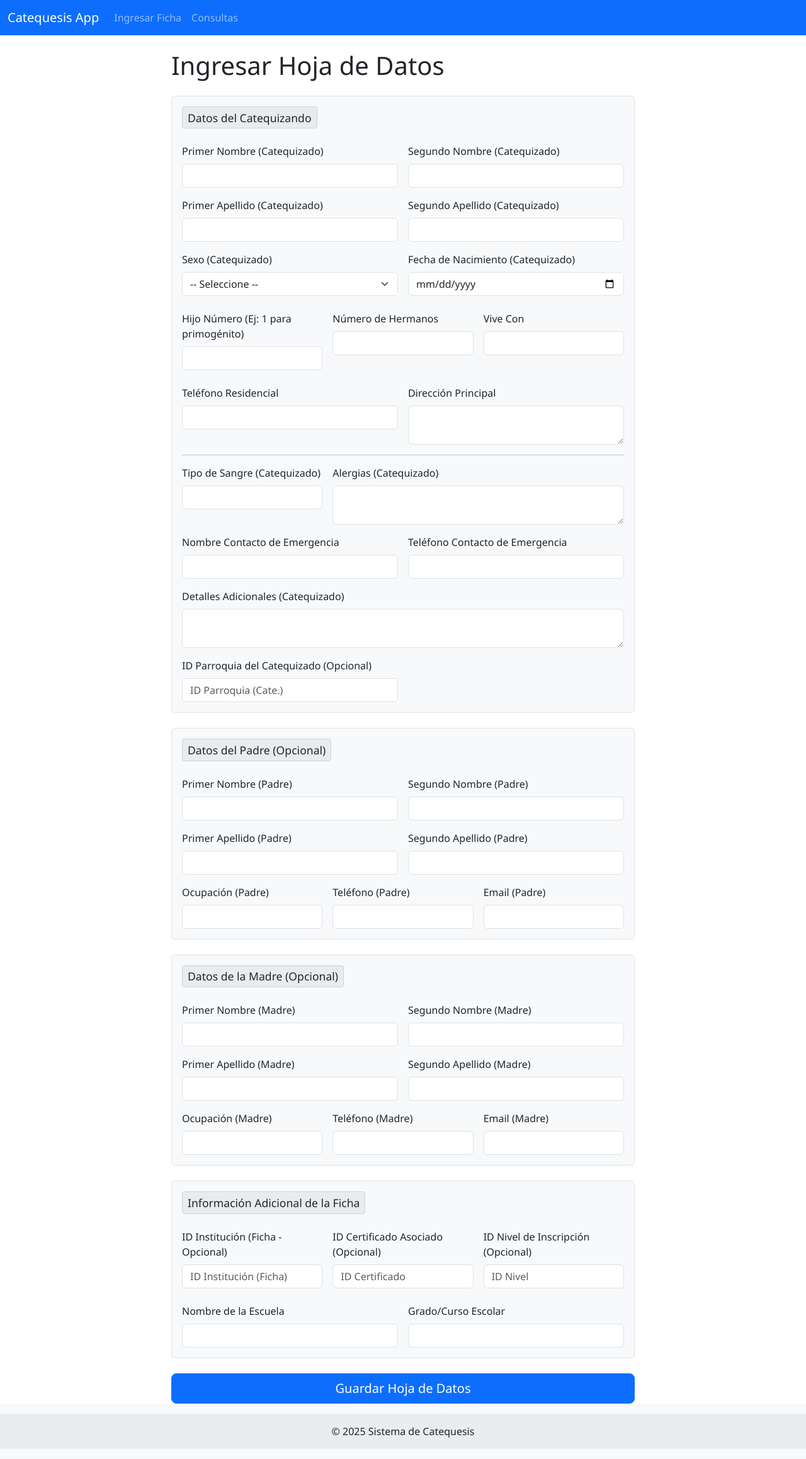
After one commit to G4B0CM/SanFranciscanosPython, a Flask app: page /Documents/new in a window 1280 px wide. The commit adds this page. Shown: the whole page at 63% size. Run offline with Flask 3, Linux system fonts and the light colour scheme; some libraries are stand-ins or nearby versions.

Commit message:
Agregado básico implementado, en la base de datos.

```diff
--- /dev/null
+++ b/SanFranciscanos/QueryDeComprobacionDataSheet.sql
@@ -0,0 +1,2 @@
+SELECT *
+FROM Documents.v_InfoDataSheet
--- /dev/null
+++ b/SanFranciscanos/forms.py
@@ -0,0 +1,54 @@
+from flask_wtf import FlaskForm
+from wtforms import StringField, DateField, SelectField, IntegerField, TextAreaField, SubmitField, BooleanField
+from wtforms.validators import DataRequired, Optional, Length, Email, Regexp, NumberRange
+
+class DataSheetForm(FlaskForm):
+    # --- Catequizado ---
+    c_firstName = StringField('Primer Nombre (Catequizado)', validators=[DataRequired(), Length(max=30)])
+    c_secondName = StringField('Segundo Nombre (Catequizado)', validators=[Optional(), Length(max=30)])
+    c_lastName = StringField('Primer Apellido (Catequizado)', validators=[DataRequired(), Length(max=30)])
+    c_secondLastName = StringField('Segundo Apellido (Catequizado)', validators=[Optional(), Length(max=30)])
+    c_sex = SelectField('Sexo (Catequizado)', choices=[('', '-- Seleccione --'), ('M', 'Masculino'), ('F', 'Femenino')], validators=[DataRequired()])
+    ds_sonNumbr = IntegerField('Hijo Número (Ej: 1 para primogénito)', validators=[Optional(), NumberRange(min=0)])
+    ds_numbrBrothers = IntegerField('Número de Hermanos', validators=[Optional(), NumberRange(min=0)])
+    ds_livesWith = StringField('Vive Con', validators=[Optional(), Length(max=50)])
+    ds_residentialPhone = StringField('Teléfono Residencial', validators=[Optional(), Length(max=15), Regexp(r'^\+?1?\d{7,15}$', message="Número de teléfono inválido.")])
+    ds_mainAddress = TextAreaField('Dirección Principal', validators=[Optional(), Length(max=150)])
+
+    c_birthdate = DateField('Fecha de Nacimiento (Catequizado)', format='%Y-%m-%d', validators=[DataRequired()])
+    c_bloodType = StringField('Tipo de Sangre (Catequizado)', validators=[DataRequired(), Length(max=5)])
+    c_alergies = TextAreaField('Alergias (Catequizado)', validators=[Optional()])
+    c_emergencyContactName = StringField('Nombre Contacto de Emergencia', validators=[DataRequired(), Length(max=50)])
+    c_emergencyContactPhone = StringField('Teléfono Contacto de Emergencia', validators=[DataRequired(), Length(max=15), Regexp(r'^\+?1?\d{7,15}$', message="Número de teléfono inválido.")])
+    c_details = TextAreaField('Detalles Adicionales (Catequizado)', validators=[Optional()])
+    c_idInstitution = IntegerField('ID Parroquia del Catequizado (Opcional)', validators=[Optional()]) # Debería ser un SelectField si cargas las parroquias
+    # c_state = BooleanField('Estado Activo', default=True) # El SP ya tiene default, no es necesario en el form a menos que quieras cambiarlo
+
+    # --- Padre ---
+    f_firstName = StringField('Primer Nombre (Padre)', validators=[Optional(), Length(max=30)])
+    f_secondName = StringField('Segundo Nombre (Padre)', validators=[Optional(), Length(max=30)])
+    f_lastName = StringField('Primer Apellido (Padre)', validators=[Optional(), Length(max=30)])
+    f_secondLastName = StringField('Segundo Apellido (Padre)', validators=[Optional(), Length(max=30)])
+    f_ocupation = StringField('Ocupación (Padre)', validators=[Optional(), Length(max=50)])
+    f_phoneContact = StringField('Teléfono (Padre)', validators=[Optional(), Length(max=15), Regexp(r'^\+?1?\d{7,15}$', message="Número de teléfono inválido.")])
+    f_emailContact = StringField('Email (Padre)', validators=[Optional(), Email(), Length(max=50)])
+
+    # --- Madre ---
+    m_firstName = StringField('Primer Nombre (Madre)', validators=[Optional(), Length(max=30)])
+    m_secondName = StringField('Segundo Nombre (Madre)', validators=[Optional(), Length(max=30)])
+    m_lastName = StringField('Primer Apellido (Madre)', validators=[Optional(), Length(max=30)])
+    m_secondLastName = StringField('Segundo Apellido (Madre)', validators=[Optional(), Length(max=30)])
+    m_ocupation = StringField('Ocupación (Madre)', validators=[Optional(), Length(max=50)])
+    m_phoneContact = StringField('Teléfono (Madre)', validators=[Optional(), Length(max=15), Regexp(r'^\+?1?\d{7,15}$', message="Número de teléfono inválido.")])
+    m_emailContact = StringField('Email (Madre)', validators=[Optional(), Email(), Length(max=50)])
+
+    # --- Iglesia y Nivel (Ficha) ---
+    ds_idInstitution = IntegerField('ID Institución (Ficha - Opcional)', validators=[Optional()]) # Debería ser SelectField
+    ds_idCertificate = IntegerField('ID Certificado Asociado (Opcional)', validators=[Optional()])
+    ds_idLevel = IntegerField('ID Nivel de Inscripción (Opcional)', validators=[Optional()]) # Debería ser SelectField
+
+    # --- Información Escolar (Ficha) ---
+    ds_schoolsName = StringField('Nombre de la Escuela', validators=[DataRequired(), Length(max=100)])
+    ds_schoolGrade = StringField('Grado/Curso Escolar', validators=[DataRequired(), Length(max=30)])
+
+    submit = SubmitField('Guardar Hoja de Datos')
--- /dev/null
+++ b/SanFranciscanos/routes.py
@@ -0,0 +1,102 @@
+from flask import Blueprint, render_template, request, redirect, url_for, flash, current_app
+from sqlalchemy import text
+from .forms import DataSheetForm
+import datetime # Necesario para conversión de fechas si el formulario no lo hace automáticamente
+
+bp = Blueprint('Documents', __name__, url_prefix='/Documents')
+
+@bp.route('/new', methods=['GET', 'POST'])
+def new_data_sheet():
+    form = DataSheetForm()
+    if form.validate_on_submit():
+
+        params = {
+            "c_firstName": form.c_firstName.data,
+            "c_secondName": form.c_secondName.data or None,
+            "c_lastName": form.c_lastName.data,
+            "c_secondLastName": form.c_secondLastName.data or None,
+            "c_sex": form.c_sex.data,
+            "ds_sonNumbr": form.ds_sonNumbr.data,
+            "ds_numbrBrothers": form.ds_numbrBrothers.data,
+            "ds_livesWith": form.ds_livesWith.data or None,
+            "ds_residentialPhone": form.ds_residentialPhone.data or None,
+            "ds_mainAddress": form.ds_mainAddress.data or None,
+            "c_birthdate": form.c_birthdate.data,
+            "c_bloodType": form.c_bloodType.data,
+            "c_alergies": form.c_alergies.data or None,
+            "c_emergencyContactName": form.c_emergencyContactName.data,
+            "c_emergencyContactPhone": form.c_emergencyContactPhone.data,
+            "c_details": form.c_details.data or None,
+            "c_idInstitution": form.c_idInstitution.data,
+            "c_state": True,
+
+            "f_firstName": form.f_firstName.data or None,
+            "f_secondName": form.f_secondName.data or None,
+            "f_lastName": form.f_lastName.data or None,
+            "f_secondLastName": form.f_secondLastName.data or None,
+            "f_ocupation": form.f_ocupation.data or None,
+            "f_phoneContact": form.f_phoneContact.data or None,
+            "f_emailContact": form.f_emailContact.data or None,
+
+            "m_firstName": form.m_firstName.data or None,
+            "m_secondName": form.m_secondName.data or None,
+            "m_lastName": form.m_lastName.data or None,
+            "m_secondLastName": form.m_secondLastName.data or None,
+            "m_ocupation": form.m_ocupation.data or None,
+            "m_phoneContact": form.m_phoneContact.data or None,
+            "m_emailContact": form.m_emailContact.data or None,
+
+            "ds_idInstitution": form.ds_idInstitution.data,
+            "ds_idCertificate": form.ds_idCertificate.data,
+            "ds_idLevel": form.ds_idLevel.data,
+            "ds_schoolsName": form.ds_schoolsName.data,
+            "ds_schoolGrade": form.ds_schoolGrade.data,
+        }
+
+        SessionLocal = current_app.SessionLocal
+        session = SessionLocal()
+
+        try:
+            # Construir la llamada al Stored Procedure
+            # Asegúrate que los nombres de los parámetros en el SQL coincidan con los del SP
+            sql_query = text("""
+                DECLARE @CreatedDataSheetID INT;
+                EXEC Documents.sp_InsertDataSheet
+                    @c_firstName = :c_firstName, @c_secondName = :c_secondName, @c_lastName = :c_lastName,
+                    @c_secondLastName = :c_secondLastName, @c_sex = :c_sex, @ds_sonNumbr = :ds_sonNumbr,
+                    @ds_numbrBrothers = :ds_numbrBrothers, @ds_livesWith = :ds_livesWith,
+                    @ds_residentialPhone = :ds_residentialPhone, @ds_mainAddress = :ds_mainAddress,
+                    @c_birthdate = :c_birthdate, @c_bloodType = :c_bloodType, @c_alergies = :c_alergies,
+                    @c_emergencyContactName = :c_emergencyContactName, @c_emergencyContactPhone = :c_emergencyContactPhone,
+                    @c_details = :c_details, @c_idInstitution = :c_idInstitution, @c_state = :c_state,
+                    @f_firstName = :f_firstName, @f_secondName = :f_secondName, @f_lastName = :f_lastName,
+                    @f_secondLastName = :f_secondLastName, @f_ocupation = :f_ocupation,
+                    @f_phoneContact = :f_phoneContact, @f_emailContact = :f_emailContact,
+                    @m_firstName = :m_firstName, @m_secondName = :m_secondName, @m_lastName = :m_lastName,
+                    @m_secondLastName = :m_secondLastName, @m_ocupation = :m_ocupation,
+                    @m_phoneContact = :m_phoneContact, @m_emailContact = :m_emailContact,
+                    @ds_idInstitution = :ds_idInstitution, @ds_idCertificate = :ds_idCertificate,
+                    @ds_idLevel = :ds_idLevel, @ds_schoolsName = :ds_schoolsName,
+                    @ds_schoolGrade = :ds_schoolGrade,
+                    @CreatedDataSheetID = @CreatedDataSheetID OUTPUT;
+                SELECT @CreatedDataSheetID AS CreatedDataSheetID;
+            """) # El nombre del SP en mi ejemplo anterior era sp_InsertDataSheet_WithPersonCreation, ajusta si es necesario
+
+            result = session.execute(sql_query, params)
+            created_id = result.scalar_one_or_none()
+            session.commit()
+
+            if created_id:
+                flash(f'Hoja de Datos creada exitosamente con ID: {created_id}.', 'success')
+                return redirect(url_for('Documents.new_data_sheet'))
+            else:
+                flash('Error al crear la Hoja de Datos: no se obtuvo ID.', 'danger')
+
+        except Exception as e:
+            session.rollback()
+            flash(f'Error al guardar la Hoja de Datos: {str(e)}', 'danger')
+            print(f"Error en SP: {e}")
+        finally:
+            session.close()
+
+    return render_template('Documents/data_sheet_form.html', form=form, title="Ingresar Hoja de Datos")
--- /dev/null
+++ b/SanFranciscanos/static/css/style.css
@@ -0,0 +1,32 @@
+body {
+    display: flex;
+    flex-direction: column;
+    min-height: 100vh;
+    font-family: 'Segoe UI', Tahoma, Geneva, Verdana, sans-serif;
+}
+
+.container {
+    flex: 1;
+}
+
+/* Estilos para los fieldsets */
+fieldset {
+    background-color: #f8f9fa;
+    /* Un color de fondo sutil */
+    border: 1px solid #dee2e6;
+    /* Borde estándar */
+    border-radius: 0.375rem;
+    /* Bordes redondeados como los de Bootstrap */
+}
+
+fieldset legend {
+    font-size: 1.1em;
+    /* Un poco más grande que el texto normal */
+    font-weight: 500;
+    padding: 0.2em 0.5em;
+    /* Espaciado interno para la leyenda */
+    background-color: #e9ecef;
+    /* Fondo para la leyenda */
+    border: 1px solid #ced4da;
+    border-radius: 0.25rem;
+}
--- /dev/null
+++ b/SanFranciscanos/templates/Documents/data_sheet_form.html
@@ -0,0 +1,96 @@
+{% extends "base.html" %}
+{% from "_form_helpers.html" import render_field %}
+
+{% block title %}{{ title }}{% endblock %}
+
+{% block content %}
+<div class="row justify-content-center">
+    <div class="col-md-10 col-lg-8">
+        <h1 class="mb-4">{{ title }}</h1>
+        <form method="POST" action="{{ url_for('Documents.new_data_sheet') }}" novalidate>
+            {{ form.hidden_tag() }} <!-- CSRF token -->
+
+            <fieldset class="mb-4 p-3 border rounded">
+                <legend class="w-auto px-2">Datos del Catequizando</legend>
+                <div class="row g-3">
+                    <div class="col-md-6">{{ render_field(form.c_firstName, class="form-control") }}</div>
+                    <div class="col-md-6">{{ render_field(form.c_secondName, class="form-control") }}</div>
+                    <div class="col-md-6">{{ render_field(form.c_lastName, class="form-control") }}</div>
+                    <div class="col-md-6">{{ render_field(form.c_secondLastName, class="form-control") }}</div>
+                    <div class="col-md-6">{{ render_field(form.c_sex, class="form-select") }}</div>
+                    <div class="col-md-6">{{ render_field(form.c_birthdate, class="form-control", type="date") }}</div>
+                </div>
+                <div class="row g-3 mt-2">
+                    <div class="col-md-4">{{ render_field(form.ds_sonNumbr, class="form-control", type="number") }}
+                    </div>
+                    <div class="col-md-4">{{ render_field(form.ds_numbrBrothers, class="form-control", type="number") }}
+                    </div>
+                    <div class="col-md-4">{{ render_field(form.ds_livesWith, class="form-control") }}</div>
+                </div>
+                <div class="row g-3 mt-2">
+                    <div class="col-md-6">{{ render_field(form.ds_residentialPhone, class="form-control") }}</div>
+                    <div class="col-md-6">{{ render_field(form.ds_mainAddress, class="form-control", rows="2") }}</div>
+                </div>
+                <hr class="my-3">
+                <div class="row g-3">
+                    <div class="col-md-4">{{ render_field(form.c_bloodType, class="form-control") }}</div>
+                    <div class="col-md-8">{{ render_field(form.c_alergies, class="form-control", rows="2") }}</div>
+                    <div class="col-md-6">{{ render_field(form.c_emergencyContactName, class="form-control") }}</div>
+                    <div class="col-md-6">{{ render_field(form.c_emergencyContactPhone, class="form-control") }}</div>
+                    <div class="col-12">{{ render_field(form.c_details, class="form-control", rows="2") }}</div>
+                    <div class="col-md-6">{{ render_field(form.c_idInstitution, class="form-control", type="number",
+                        placeholder="ID Parroquia (Cate.)") }}</div>
+                </div>
+            </fieldset>
+
+            <fieldset class="mb-4 p-3 border rounded">
+                <legend class="w-auto px-2">Datos del Padre (Opcional)</legend>
+                <div class="row g-3">
+                    <div class="col-md-6">{{ render_field(form.f_firstName, class="form-control") }}</div>
+                    <div class="col-md-6">{{ render_field(form.f_secondName, class="form-control") }}</div>
+                    <div class="col-md-6">{{ render_field(form.f_lastName, class="form-control") }}</div>
+                    <div class="col-md-6">{{ render_field(form.f_secondLastName, class="form-control") }}</div>
+                    <div class="col-md-4">{{ render_field(form.f_ocupation, class="form-control") }}</div>
+                    <div class="col-md-4">{{ render_field(form.f_phoneContact, class="form-control") }}</div>
+                    <div class="col-md-4">{{ render_field(form.f_emailContact, class="form-control", type="email") }}
+                    </div>
+                </div>
+            </fieldset>
+
+            <fieldset class="mb-4 p-3 border rounded">
+                <legend class="w-auto px-2">Datos de la Madre (Opcional)</legend>
+                <div class="row g-3">
+                    <div class="col-md-6">{{ render_field(form.m_firstName, class="form-control") }}</div>
+                    <div class="col-md-6">{{ render_field(form.m_secondName, class="form-control") }}</div>
+                    <div class="col-md-6">{{ render_field(form.m_lastName, class="form-control") }}</div>
+                    <div class="col-md-6">{{ render_field(form.m_secondLastName, class="form-control") }}</div>
+                    <div class="col-md-4">{{ render_field(form.m_ocupation, class="form-control") }}</div>
+                    <div class="col-md-4">{{ render_field(form.m_phoneContact, class="form-control") }}</div>
+                    <div class="col-md-4">{{ render_field(form.m_emailContact, class="form-control", type="email") }}
+                    </div>
+                </div>
+            </fieldset>
+
+            <fieldset class="mb-4 p-3 border rounded">
+                <legend class="w-auto px-2">Información Adicional de la Ficha</legend>
+                <div class="row g-3">
+                    <div class="col-md-4">{{ render_field(form.ds_idInstitution, class="form-control", type="number",
+                        placeholder="ID Institución (Ficha)") }}</div>
+                    <div class="col-md-4">{{ render_field(form.ds_idCertificate, class="form-control", type="number",
+                        placeholder="ID Certificado") }}</div>
+                    <div class="col-md-4">{{ render_field(form.ds_idLevel, class="form-control", type="number",
+                        placeholder="ID Nivel") }}</div>
+                </div>
+                <div class="row g-3 mt-2">
+                    <div class="col-md-6">{{ render_field(form.ds_schoolsName, class="form-control") }}</div>
+                    <div class="col-md-6">{{ render_field(form.ds_schoolGrade, class="form-control") }}</div>
+                </div>
+            </fieldset>
+
+            <div class="d-grid gap-2">
+                {{ form.submit(class="btn btn-primary btn-lg") }}
+            </div>
+        </form>
+    </div>
+</div>
+{% endblock %}
--- /dev/null
+++ b/SanFranciscanos/templates/_form_helpers.html
@@ -0,0 +1,18 @@
+{% macro render_field(field, label_visible=true) %}
+<div class="form-group {% if field.errors %}has-error has-feedback{% endif %}">
+    {% if label_visible %}
+    {{ field.label(class="form-label") }}
+    {% endif %}
+    {{ field(**kwargs)|safe }}
+    {% if field.errors %}
+    {% for error in field.errors %}
+    <div class="invalid-feedback d-block">
+        {{ error }}
+    </div>
+    {% endfor %}
+    {% endif %}
+    {% if field.description %}
+    <small class="form-text text-muted">{{ field.description }}</small>
+    {% endif %}
+</div>
+{% endmacro %}
--- /dev/null
+++ b/SanFranciscanos/templates/base.html
@@ -0,0 +1,64 @@
+<!DOCTYPE html>
+<html lang="es">
+
+<head>
+    <meta charset="UTF-8">
+    <meta name="viewport" content="width=device-width, initial-scale=1.0">
+    <title>{% block title %}Sistema de Catequesis{% endblock %}</title>
+    <!-- Bootstrap CSS (o tu framework CSS preferido) -->
+    <link href="https://cdn.jsdelivr.net/npm/bootstrap@5.3.0/dist/css/bootstrap.min.css" rel="stylesheet">
+    <!-- Tu CSS personalizado -->
+    <link rel="stylesheet" href="{{ url_for('static', filename='css/style.css') }}">
+    {% block head_extra %}{% endblock %}
+</head>
+
+<body>
+    <nav class="navbar navbar-expand-lg navbar-dark bg-primary">
+        <div class="container-fluid">
+            <a class="navbar-brand" href="#">Catequesis App</a>
+            <button class="navbar-toggler" type="button" data-bs-toggle="collapse" data-bs-target="#navbarNav"
+                aria-controls="navbarNav" aria-expanded="false" aria-label="Toggle navigation">
+                <span class="navbar-toggler-icon"></span>
+            </button>
+            <div class="collapse navbar-collapse" id="navbarNav">
+                <ul class="navbar-nav">
+                    <li class="nav-item">
+                        <a class="nav-link {% if request.endpoint == 'home.index' or request.endpoint == 'datasheet.new_data_sheet' %}active{% endif %}"
+                            aria-current="page" href="{{ url_for('home.index') }}">Ingresar Ficha</a>
+                    </li>
+                    <!-- Agrega más enlaces aquí -->
+                    <li class="nav-item">
+                        <a class="nav-link" href="#">Consultas</a>
+                    </li>
+                </ul>
+            </div>
+        </div>
+    </nav>
+
+    <div class="container mt-4">
+        {% with messages = get_flashed_messages(with_categories=true) %}
+        {% if messages %}
+        {% for category, message in messages %}
+        <div class="alert alert-{{ category }} alert-dismissible fade show" role="alert">
+            {{ message }}
+            <button type="button" class="btn-close" data-bs-dismiss="alert" aria-label="Close"></button>
+        </div>
+        {% endfor %}
+        {% endif %}
+        {% endwith %}
+
+        {% block content %}{% endblock %}
+    </div>
+
+    <footer class="bg-light text-center text-lg-start mt-auto py-3">
+        <div class="text-center p-3" style="background-color: rgba(0, 0, 0, 0.05);">
+            © 2025 Sistema de Catequesis
+        </div>
+    </footer>
+
+    <!-- Bootstrap Bundle JS (incluye Popper) -->
+    <script src="https://cdn.jsdelivr.net/npm/bootstrap@5.3.0/dist/js/bootstrap.bundle.min.js"></script>
+    {% block scripts_extra %}{% endblock %}
+</body>
+
+</html>
--- a/config.json
+++ b/config.json
@@ -3,5 +3,6 @@
     "database": "SANFRANCISCANOS",
     "username": "pythonConnection",
     "password": "HolaMeConectoDesdePython3#",
-    "controlador_odbc": "ODBC Driver 17 for SQL Server"
+    "controlador_odbc": "ODBC Driver 17 for SQL Server",
+    "secret_key": "SWD3CR3T"
 }
```
Also changed, not shown: SanFranciscanos/__init__.py (+46 -15 lines), SanFranciscanos/models.py (+2 -15 lines), SanFranciscanos/templates/pagina-inicio.html (+7 -3 lines), SanFranciscanos/static/css/style-log-in.css (renamed from SanFranciscanos/templates/styles/style-log-in.css), SanFranciscanos/static/css/style-pagina-incio.css (renamed from SanFranciscanos/templates/styles/style-pagina-incio.css), SanFranciscanos/static/img/San Franciscanos (1).png (renamed from SanFranciscanos/templates/styles/img/San Franciscanos (1).png), SanFranciscanos/static/img/San Franciscanos.png (renamed from SanFranciscanos/templates/styles/img/San Franciscanos.png).
